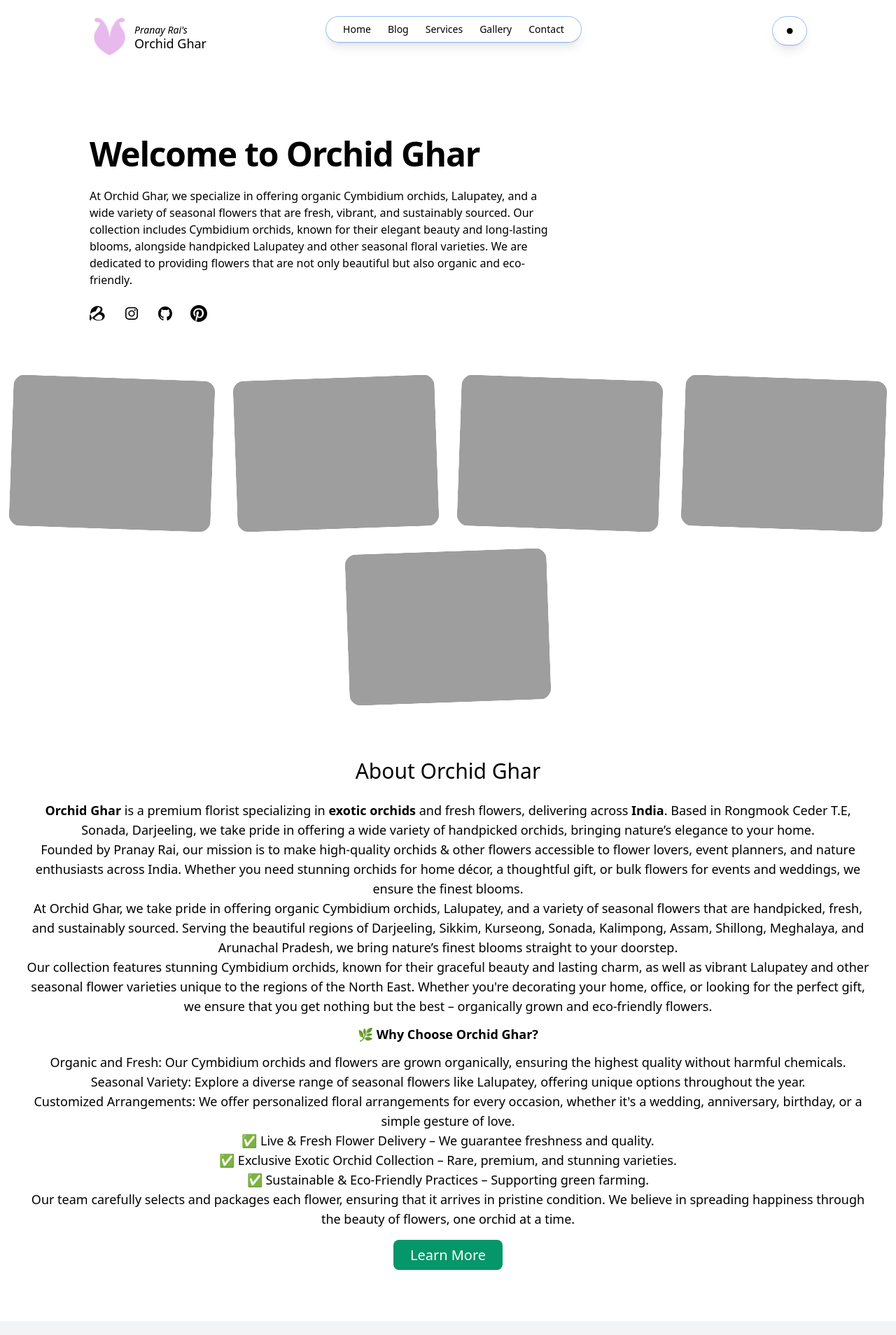
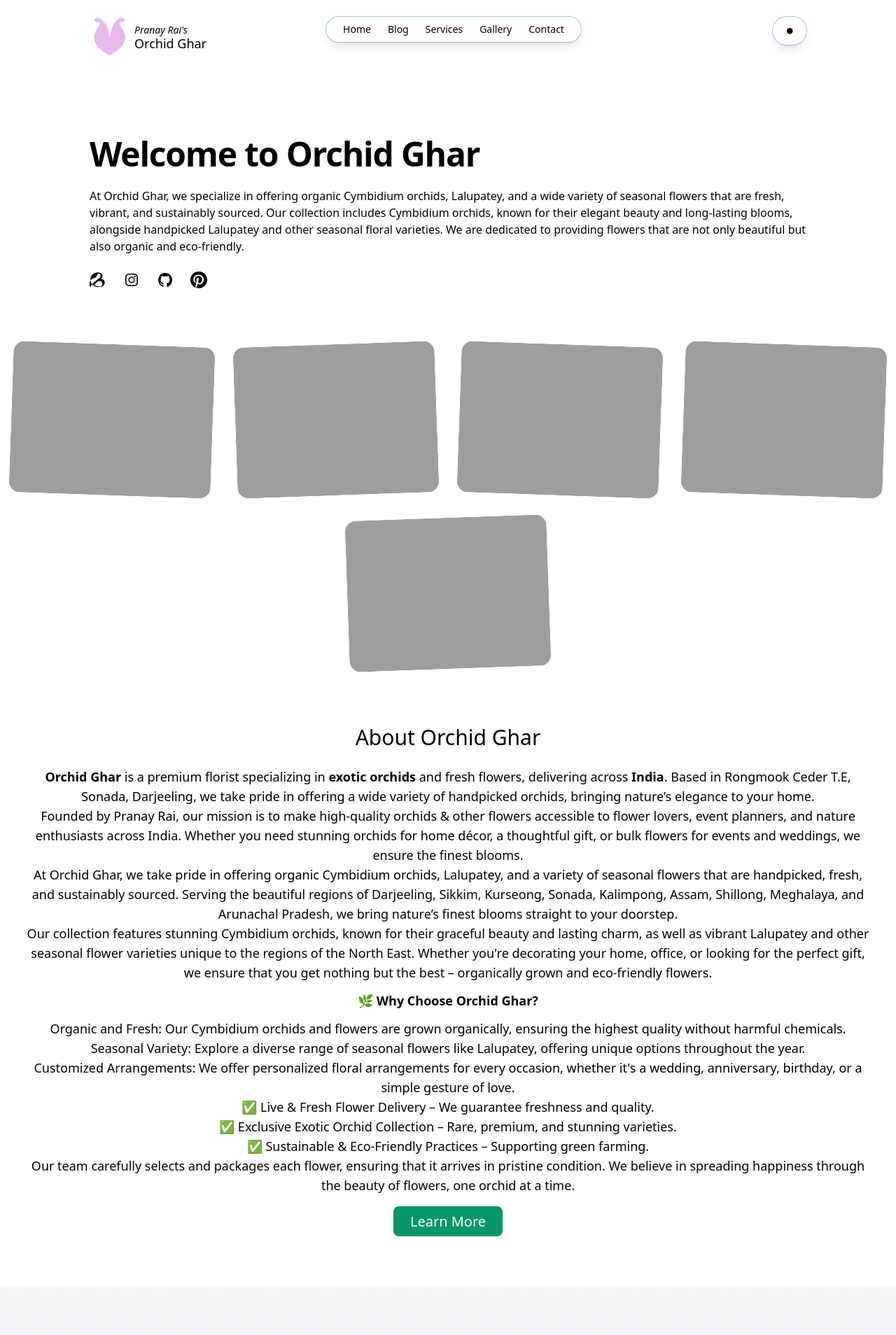
Before and after one commit to OrchidGhar/orchidghar.github.io, a Jekyll site: the page built from index.html, in a window 1280 px wide. Shown: the top 1908 px of the page at 70% size. Built offline with Jekyll 4.4.1, drawn with Linux system fonts in a browser that asks for light colours; nearby versions of some CDN libraries.

Commit message:
homepage updated

```diff
--- a/index.html
+++ b/index.html
@@ -7,7 +7,7 @@
   <div class="mx-auto w-full max-w-7xl lg:px-8">
     <div class="relative px-4 sm:px-8 lg:px-12  ">
       <div class="mx-auto max-w-2xl lg:max-w-5xl animate-fadeIn">
-        <div class="max-w-2xl">
+        <div class="max-w-5xl">
           <h1
             class="text-4xl font-bold tracking-tight text-zinc-800 sm:text-5xl dark:text-zinc-100 animate-bounceIn"
           >
```
